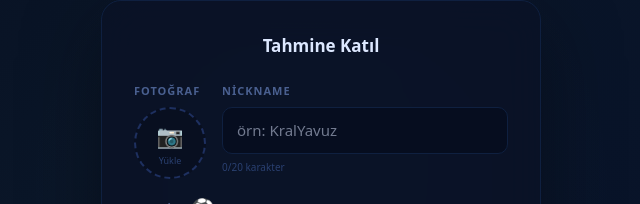
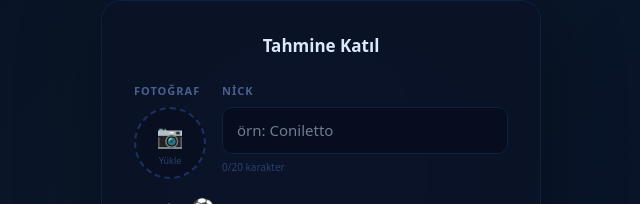
Before and after one commit to yavuz921/yikiklarcemiyeti, a Next.js app: page / in a window 1280 px wide. Shown: the part 272-476 px from the top of the page, without its empty margins (319-959 px from the left). Built offline with nearby package versions, Linux system fonts and the light colour scheme.

Commit message:
fix: nick yazisi ve placeholder guncellendi

```diff
--- a/app/page.tsx
+++ b/app/page.tsx
@@ -182,14 +182,14 @@ export default function HomePage() {
           {/* Nickname */}
           <div style={{ flex: 1 }}>
             <div style={{ fontSize: 11, color: '#4a6090', fontWeight: 700, letterSpacing: 1, marginBottom: 8 }}>
-              NİCKNAME
+              NİCK
             </div>
             <input
               type="text"
               value={nickname}
               onChange={e => setNickname(e.target.value)}
               onKeyDown={e => e.key === 'Enter' && handleJoin()}
-              placeholder="örn: KralYavuz"
+              placeholder="örn: Coniletto"
               maxLength={20}
               style={{
                 width: '100%', background: '#060d1f',
```
